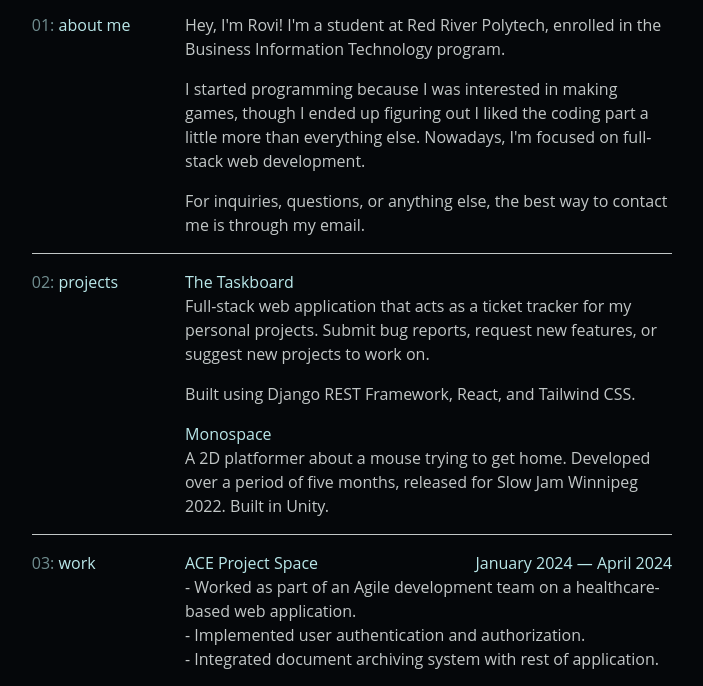
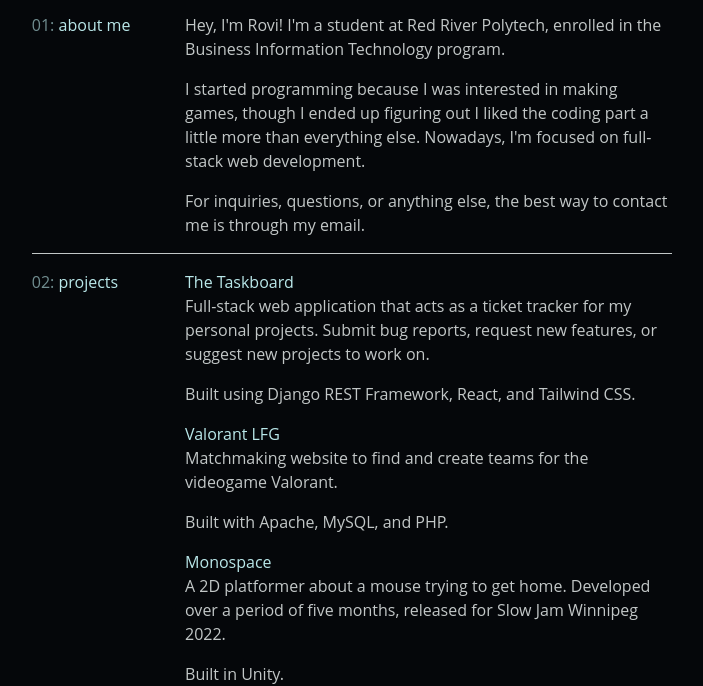
Before and after one commit to johnrcd/rovi_portfolio_v3, a website built with Vite: page index.html in a window 1280 px wide. Shown: the part 116-802 px from the top of the page, without its empty margins (288-991 px from the left). Built offline with nearby package versions, Linux system fonts and the light colour scheme.

Commit message:
updated projects section

```diff
--- a/index.html
+++ b/index.html
@@ -59,6 +59,16 @@
                 </p>
                 <p>Built using Django REST Framework, React, and Tailwind CSS.</p>
                 <div class="external_link_title">
+                    <a class="external_link" href="https://www.youtube.com/watch?v=AeJm1W0gKzI">
+                        <h3>Valorant LFG</h3>
+                    </a>
+                    <img class="svg_external_link" src="svg/icon_external_link.svg" />
+                </div>
+                <p>
+                    Matchmaking website to find and create teams for the videogame Valorant.
+                </p>
+                <p>Built with Apache, MySQL, and PHP.</p>
+                <div class="external_link_title">
                     <a class="external_link" href="https://johnrcd.itch.io/monospace">
                         <h3>Monospace</h3>
                     </a>
@@ -66,8 +76,9 @@
                 </div>
                 <p>
                     A 2D platformer about a mouse trying to get home. Developed over a period of
-                    five months, released for Slow Jam Winnipeg 2022. Built in Unity.
+                    five months, released for Slow Jam Winnipeg 2022.
                 </p>
+                <p>Built in Unity.</p>
             </section>
         </section>
         <section class="content_split">
```
